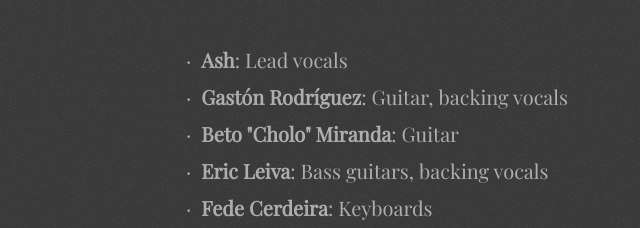
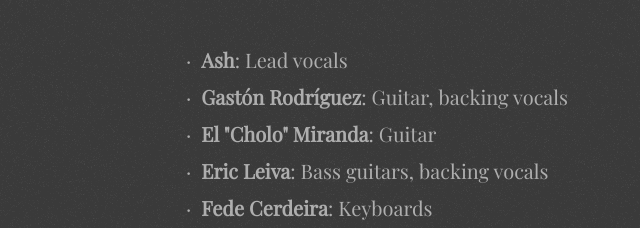
Before and after one commit to codealchemist/ash-and-the-invisibles, a Gatsby site: page / in a window 1280 px wide. Shown: the part 1337-1565 px from the top of the page, 278-918 px from the left. Built offline with nearby package versions, Linux system fonts and the light colour scheme; Gatsby itself is replaced by a stand-in of ours.

Commit message:
Members adjustments.

```diff
--- a/src/components/Members.js
+++ b/src/components/Members.js
@@ -15,7 +15,7 @@ export default function Members ({ size }) {
           <b>Gastón Rodríguez</b>: Guitar, backing vocals
         </li>
         <li>
-          <b>Beto "Cholo" Miranda</b>: Guitar
+          <b>El "Cholo" Miranda</b>: Guitar
         </li>
         <li>
           <b>Eric Leiva</b>: Bass guitars, backing vocals
```
